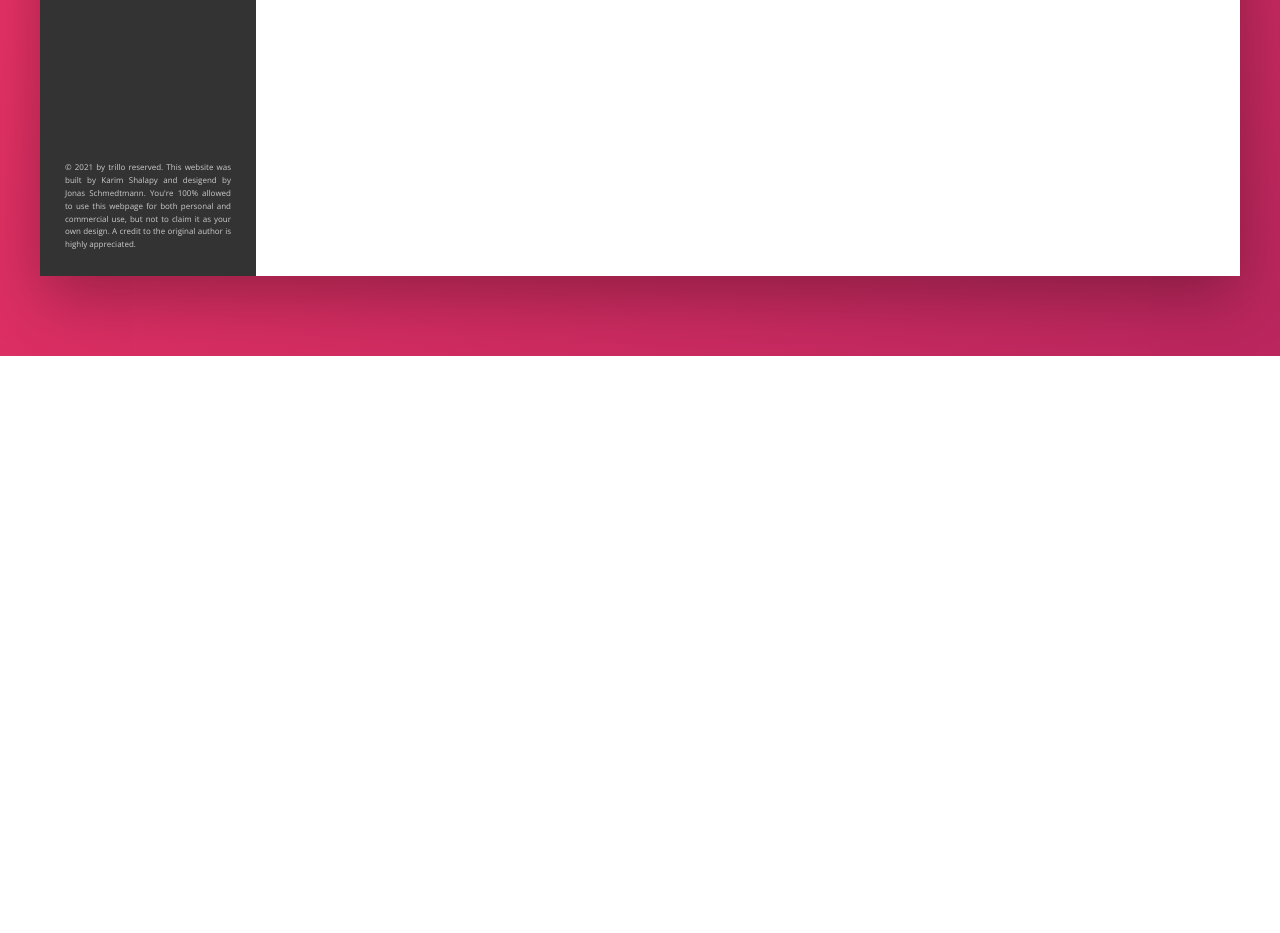
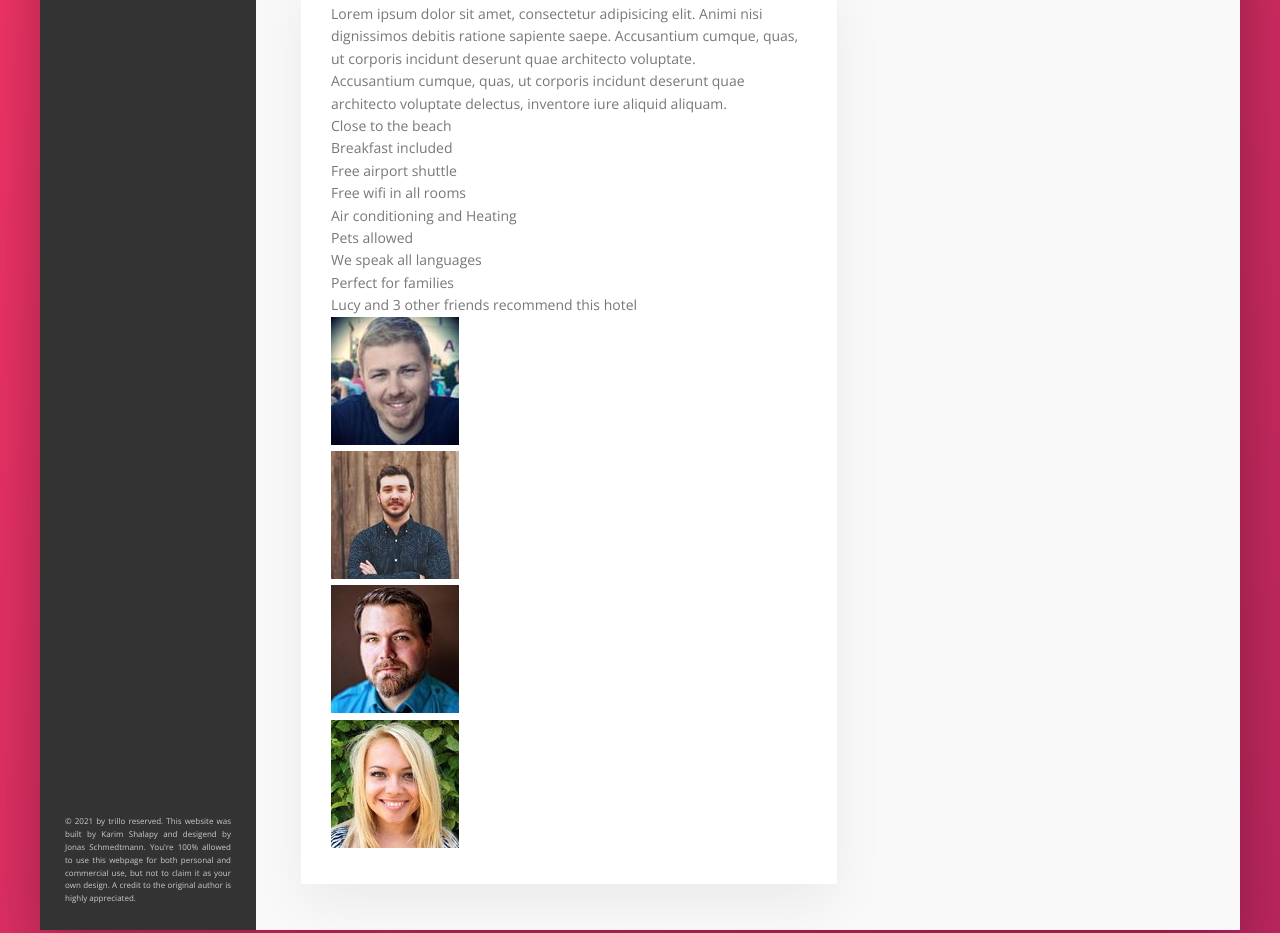
Before and after one commit to karimshalapy/trillo, a website: page index.html in a window 1280 px wide. Shown: the part 674-1607 px from the top of the page. Before the commit the page ends 1030 px from the top, so only its background shows below. Drawn offline with nearby package versions, Linux system fonts and the light colour scheme.

Commit message:
add base structure and markup for details part

```diff
--- a/index.html
+++ b/index.html
@@ -94,6 +94,8 @@
                 </footer>
             </nav>
             <main class="hotel-view">
+                <section>
+
                     <div class="gallery">
                         <figure class="gallery__item">
                             <img src="./img/hotel-1.jpg" alt="Hotel 1 photo" class="gallery__photo" />
@@ -135,6 +137,48 @@
                             <div class="overview__rating-count">429 votes</div>
                         </div>
                     </div>
+                    <div class="detail">
+                        <div class="description">
+                            <p class="paragraph">
+                                Lorem ipsum dolor sit amet, consectetur adipisicing elit. Animi nisi dignissimos debitis
+                                ratione sapiente saepe. Accusantium cumque, quas, ut corporis incidunt deserunt quae
+                                architecto voluptate.
+                            </p>
+                            <p class="paragraph">
+                                Accusantium cumque, quas, ut corporis incidunt deserunt quae architecto voluptate
+                                delectus, inventore iure aliquid aliquam.
+                            </p>
+                            <ul class="list">
+                                <li class="list__item">Close to the beach</li>
+                                <li class="list__item">Breakfast included</li>
+                                <li class="list__item">Free airport shuttle</li>
+                                <li class="list__item">Free wifi in all rooms</li>
+                                <li class="list__item">Air conditioning and Heating</li>
+                                <li class="list__item">Pets allowed</li>
+                                <li class="list__item">We speak all languages</li>
+                                <li class="list__item">Perfect for families</li>
+                            </ul>
+                            <div class="recommend">
+                                <p class="recommend__count">Lucy and 3 other friends recommend this hotel</p>
+                                <ul class="recommend__friends">
+                                    <li class="recommend__friend">
+                                        <img src="./img/user-3.jpg" alt="Friend 3 photo" class="recommend__photo">
+                                    </li>
+                                    <li class="recommend__friend">
+                                        <img src="./img/user-4.jpg" alt="Friend 4 photo" class="recommend__photo">
+                                    </li>
+                                    <li class="recommend__friend">
+                                        <img src="./img/user-5.jpg" alt="Friend 5 photo" class="recommend__photo">
+                                    </li>
+                                    <li class="recommend__friend">
+                                        <img src="./img/user-6.jpg" alt="Friend 6 photo" class="recommend__photo">
+                                    </li>
+                                </ul>
+                            </div>
+                        </div>
+                        <div class="user-reviews">User Reviews</div>
+                    </div>
+                </section>
             </main>
         </div>
     </div>
--- a/sass/abstracts/_variables.scss
+++ b/sass/abstracts/_variables.scss
@@ -13,6 +13,7 @@
     //shadows
     --shadow-dark: 0 2rem 6rem rgba(0, 0, 0, .3);
     --shadow-normal: 0 1rem 4rem rgba(0, 0, 0, .25);
+    --shadow-light: 0 2rem 5rem rgba(0, 0, 0, .06);
     //border
     --border-grey-light: 1px solid var(--color-grey-light-2);
     //transitions
--- a/sass/base/_base.scss
+++ b/sass/base/_base.scss
@@ -10,10 +10,6 @@ html {
     padding: 0;
 }
 body {
-    font-family: 'Open Sans', 'Segoe UI', Tahoma, Geneva, Verdana, sans-serif;
-    font-weight: 400;
-    line-height: 1.6;
-    color: var(--color-grey-dark-2);
     background-image: linear-gradient(to right bottom, var(--color-primary-light), var(--color-primary-dark));
     min-height: 100vh;
 }
--- a/sass/base/_typography.scss
+++ b/sass/base/_typography.scss
@@ -0,0 +1,9 @@
+body {
+    font-family: 'Open Sans', 'Segoe UI', Tahoma, Geneva, Verdana, sans-serif;
+    font-weight: 400;
+    line-height: 1.6;
+    color: var(--color-grey-dark-2);
+}
+.paragraph {
+
+}
--- /dev/null
+++ b/sass/components/_list.scss
@@ -0,0 +1,5 @@
+.list {
+    &__item {
+
+    }
+}
--- /dev/null
+++ b/sass/components/_recommend.scss
@@ -0,0 +1,14 @@
+.recommend {
+    &__count {
+
+    }
+    &__friends {
+
+    }
+    &__friend {
+
+    }
+    &__photo {
+
+    }
+}
--- a/sass/layout/_content.scss
+++ b/sass/layout/_content.scss
@@ -13,5 +13,4 @@
 .hotel-view {
     background: #fff;
     flex: 1;
-    height: 80rem;
 }
--- /dev/null
+++ b/sass/layout/_detail.scss
@@ -0,0 +1,18 @@
+.detail {
+    display: flex;
+    padding: 4.5rem;
+    background-color: var(--color-grey-light-1);
+    border-bottom: var(--border-grey-light);
+}
+.description {
+    flex: 0 0 60%;
+    margin-right: 4.5rem;
+    background-color: white;
+    padding: 3rem;
+    box-shadow: var(--shadow-light);
+    font-size: 1.4rem;
+}
+
+.user-reviews {
+    flex: 1;
+}
--- a/sass/main.scss
+++ b/sass/main.scss
@@ -12,6 +12,7 @@
 @import "./layout/footer";
 @import "./layout/container";
 @import "./layout/content";
+@import "./layout/detail";
 //pages
 @import "./pages/home";
 //components
@@ -22,3 +23,5 @@
 @import "./components/gallery";
 @import "./components/btn-inline";
 @import "./components/overview";
+@import "./components/recommend";
+@import "./components/list";
```
Also changed, not shown: css/main.css. Lines whose indentation alone changed are shown as unchanged.
